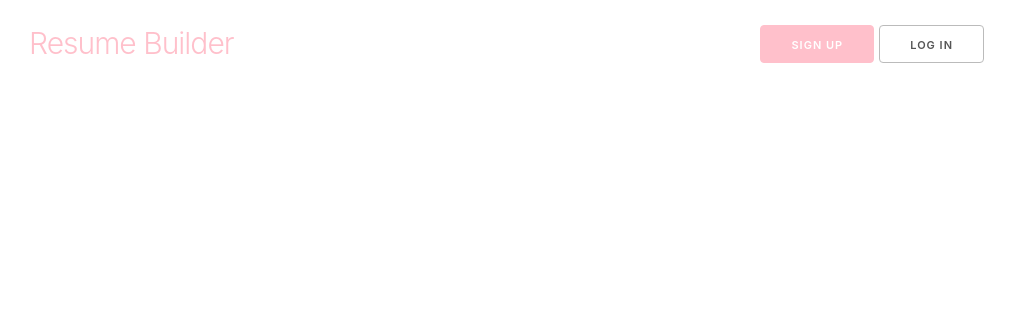
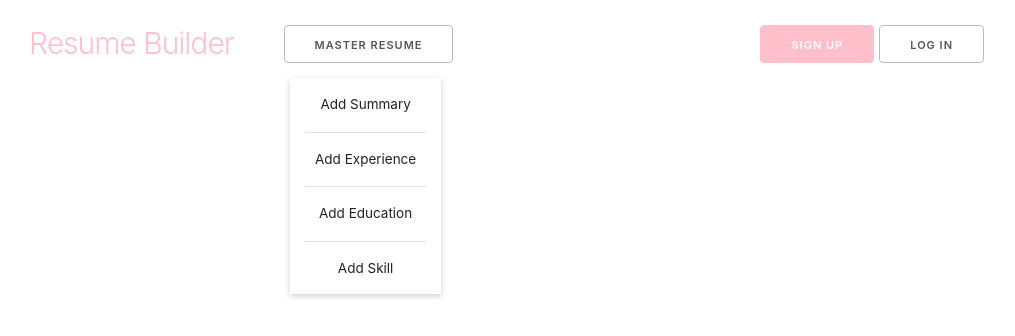
Before and after one commit to abramsohn/ResumeBuilder, a React (Create React App) app in the folder resume_builder-frontend/: page / in a window 1280 px wide. Shown: the top 336 px of the page, without its empty margins (131-1146 px from the left). Built offline with nearby package versions, Linux system fonts and the light colour scheme.

Commit message:
add basic dropdown menu for master resume

```diff
--- a/resume_builder-frontend/public/Styles/style.css
+++ b/resume_builder-frontend/public/Styles/style.css
@@ -2,6 +2,8 @@ header{
     margin-top: 25px;
 }
 .logo{
+    margin-right: 50px;
+    vertical-align: top;
     text-decoration: none;
     color: rgb(255, 192, 203);
 }
@@ -18,6 +20,14 @@ button{
     margin-right: 5px;
 }
 
+.nav-main ul{
+    display: inline-block;
+    list-style: none;
+}
+
+.nav-main ul li{
+    position: relative;
+}
 .signin-buttons{
     float: right;
 }
@@ -31,3 +41,26 @@ button.button-primary:hover{
     background-color: rgb(255, 210, 220);
     border: 1px solid rgb(255, 210, 220);
 }
+
+.dropdown{
+    box-shadow: 0px 2px 6px rgba(0, 0, 0, 0.2);
+}
+
+.dropdown li{
+    text-align: center;
+    margin: 0 15px;
+    padding: 16px 10px 16px 10px;
+    border-bottom:1px solid rgb(225, 225, 225);
+}
+
+.dropdown li:last-child{
+    text-align: center;
+    padding-bottom:15px;
+    border-bottom:none;
+}
+
+.master-dropdown{
+    position: relative;
+    top: -10px;
+    right: 13%;
+}
--- a/resume_builder-frontend/src/components/Header.jsx
+++ b/resume_builder-frontend/src/components/Header.jsx
@@ -1,16 +1,48 @@
 import React, { Component } from 'react'
 
 class Header extends Component{
+    constructor(props) {
+        super(props)
+        this.state = {
+            masterDropdown: true,
+        }
+    }
+
+    handleDropdown = () => {
+        if (this.state.masterDropdown) {
+            this.setState({ masterDropdown: false });
+        } else {
+            this.setState({ masterDropdown: true });
+        }
+    }
+
     render() {
         return (
             <header>
                 <nav className="nav-main">
                     <div>
                         <a className="logo" href='/'><h1>Resume Builder</h1></a>
-                        <div className="signin-buttons">
+                        <ul>
+                            <li>
+                                <button className="master-dropdown-button" onClick={this.handleDropdown}>Master Resume </button>
+                                {this.state.masterDropdown ?
+                                    <div className="master-dropdown">
+                                        <ul className="dropdown">
+                                            <li>Add Summary</li>
+                                            <li>Add Experience</li>
+                                            <li>Add Education</li>
+                                            <li>Add Skill</li>
+                                        </ul>
+                                    </div>
+                                    : ''}
+
+                            </li>
+                        </ul>
+                       <div className="signin-buttons">
                             <button className="button-primary">Sign Up</button>
                             <button >Log In</button>
                         </div>
+
                     </div>
                 </nav>
             </header>
```
